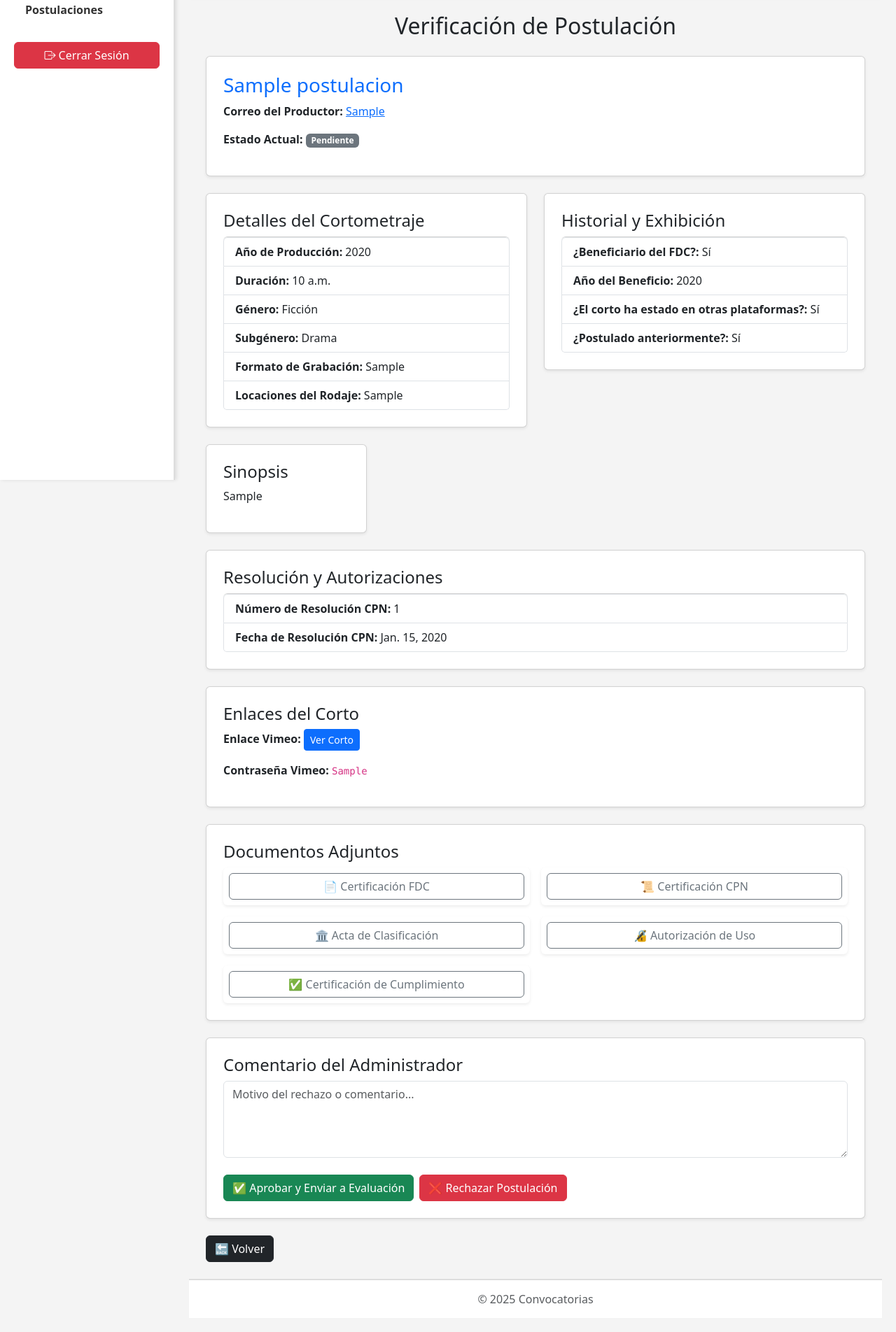
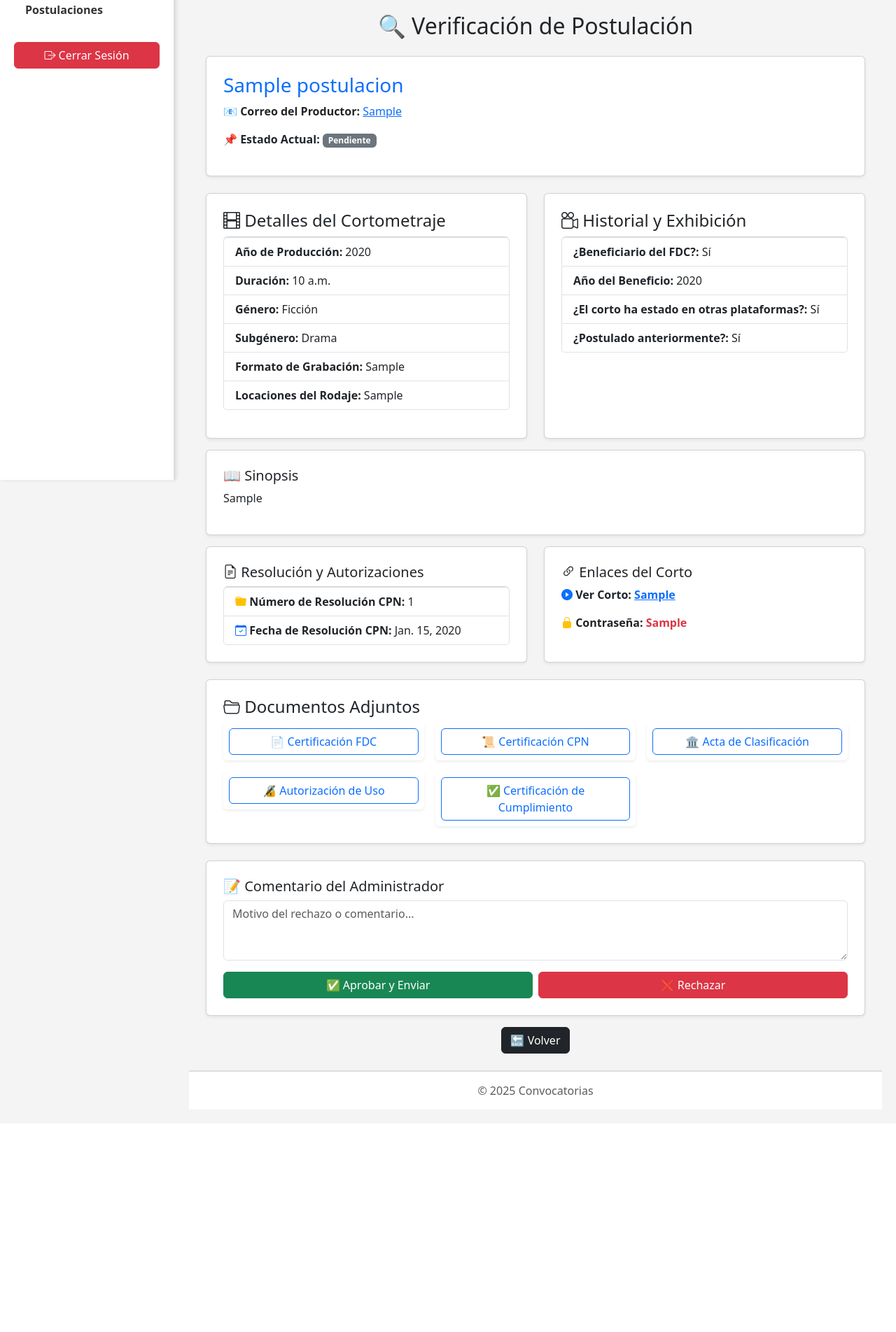
Before and after one commit to mlopez8621/conv_cort_proyec, a Django app: page /convocatorias/verificar-postulacion/1/ in a window 1280 px wide. Shown: the part 114-2018 px from the top of the page at 70% size. After the commit the page ends 1679 px from the top, so only its background shows below. Run offline with Django 5.2, Linux system fonts and the light colour scheme; a user stored in the database is signed in; tables that the repository leaves empty hold one stand-in row (values such as "Sample post").

Commit message:
Formulario verificacion de postulacion

```diff
--- a/convocatorias/templates/convocatorias/verificar_postulacion.html
+++ b/convocatorias/templates/convocatorias/verificar_postulacion.html
@@ -2,13 +2,15 @@
 
 {% block content %}
 <div class="container mt-4">
-    <h2 class="text-center mb-4">Verificación de Postulación</h2>
+    <h2 class="text-center mb-4">🔍 Verificación de Postulación</h2>
 
     <!-- 🔹 Información principal -->
     <div class="card shadow-sm p-4 mb-4">
         <h3 class="text-primary">{{ postulacion.titulo }}</h3>
-        <p><strong>Correo del Productor:</strong> <a href="mailto:{{ postulacion.correo_productor }}">{{ postulacion.correo_productor }}</a></p>
-        <p><strong>Estado Actual:</strong>
+        <p><strong>📧 Correo del Productor:</strong>
+            <a href="mailto:{{ postulacion.correo_productor }}">{{ postulacion.correo_productor }}</a>
+        </p>
+        <p><strong>📌 Estado Actual:</strong>
             <span class="badge
                 {% if postulacion.estado == 'evaluacion' %} bg-warning text-dark
                 {% elif postulacion.estado == 'rechazado' %} bg-danger
@@ -21,10 +23,10 @@
     </div>
 
     <!-- 🔹 Sección de Detalles -->
-    <div class="row">
+    <div class="row mb-3"> <!-- Añadí un margen inferior a la fila -->
         <div class="col-md-6">
-            <div class="card shadow-sm p-4 mb-4">
-                <h4>Detalles del Cortometraje</h4>
+            <div class="card shadow-sm p-4 mb-3 h-100"> <!-- Ajuste de margen inferior -->
+                <h4><i class="bi bi-film"></i> Detalles del Cortometraje</h4>
                 <ul class="list-group">
                     <li class="list-group-item"><strong>Año de Producción:</strong> {{ postulacion.anio_produccion }}</li>
                     <li class="list-group-item"><strong>Duración:</strong> {{ postulacion.duracion }}</li>
@@ -37,17 +39,11 @@
                     <li class="list-group-item"><strong>Locaciones del Rodaje:</strong> {{ postulacion.locaciones_rodaje }}</li>
                 </ul>
             </div>
-            <div class="col-md-6">
-                <div class="card shadow-sm p-4 mb-4">
-                    <h4>Sinopsis</h4>
-                    <p>{{ postulacion.sinopsis_corta }}</p>
-                </div>
-            </div>
         </div>
 
         <div class="col-md-6">
-            <div class="card shadow-sm p-4 mb-4">
-                <h4>Historial y Exhibición</h4>
+            <div class="card shadow-sm p-4 mb-3 h-100"> <!-- Ajuste de margen inferior -->
+                <h4><i class="bi bi-camera-reels"></i> Historial y Exhibición</h4>
                 <ul class="list-group">
                     <li class="list-group-item"><strong>¿Beneficiario del FDC?:</strong> {{ postulacion.get_beneficiario_fdc_display }}</li>
                     {% if postulacion.beneficiario_fdc == "si" %}
@@ -63,34 +59,71 @@
         </div>
     </div>
 
-    <!-- 🔹 Resolución y Autorizaciones -->
-    <div class="card shadow-sm p-4 mb-4">
-        <h4>Resolución y Autorizaciones</h4>
+    <!-- 📖 Sinopsis -->
+    <div class="card shadow-sm p-4 mb-3">
+        <h5>📖 Sinopsis</h5>
+        <p class="text-justify">{{ postulacion.sinopsis_corta }}</p>
+    </div>
+
+    <!-- 📑 Resolución y Autorizaciones + 🎥 Enlaces del Corto -->
+    <div class="row mb-4"> <!-- 🔹 Añadí "mb-4" aquí para dar espacio con Documentos Adjuntos -->
+        <div class="col-md-6">
+            <div class="card shadow-sm p-4 h-100">
+                <h5><i class="bi bi-file-earmark-text"></i> Resolución y Autorizaciones</h5>
                 <ul class="list-group">
-            <li class="list-group-item"><strong>Número de Resolución CPN:</strong> {{ postulacion.resolucion_cpn }}</li>
-            <li class="list-group-item"><strong>Fecha de Resolución CPN:</strong> {{ postulacion.fecha_resolucion_cpn }}</li>
+                    <li class="list-group-item">
+                        <i class="bi bi-folder-fill text-warning"></i>
+                        <strong>Número de Resolución CPN:</strong> {{ postulacion.resolucion_cpn }}
+                    </li>
+                    <li class="list-group-item">
+                        <i class="bi bi-calendar-check text-primary"></i>
+                        <strong>Fecha de Resolución CPN:</strong> {{ postulacion.fecha_resolucion_cpn }}
+                    </li>
                 </ul>
             </div>
+        </div>
 
-    <!-- 🔹 Enlaces del Corto -->
-    <div class="card shadow-sm p-4 mb-4">
-        <h4>Enlaces del Corto</h4>
+        <!-- 🎥 Enlaces del Corto -->
+        <div class="col-md-6">
+            <div class="card shadow-sm p-4 h-100">
+                <h5><i class="bi bi-link-45deg"></i> Enlaces del Corto</h5>
+                <div>
                     {% if postulacion.enlace_vimeo %}
-            <p><strong>Enlace Vimeo:</strong> <a href="{{ postulacion.enlace_vimeo }}" class="btn btn-primary btn-sm" target="_blank">Ver Corto</a></p>
+                        <p>
+                            <i class="bi bi-play-circle-fill text-primary"></i>
+                            <strong>Ver Corto:</strong>
+                            <a href="{{ postulacion.enlace_vimeo }}"
+                                class="fw-bold text-primary text-decoration-underline"
+                                target="_blank">
+                                {{ postulacion.enlace_vimeo }}
+                            </a>
+                        </p>
+                    {% else %}
+                        <p class="text-muted"><i class="bi bi-exclamation-circle"></i> No hay enlace disponible.</p>
                     {% endif %}
+
                     {% if postulacion.contrasena_vimeo %}
-            <p><strong>Contraseña Vimeo:</strong> <code>{{ postulacion.contrasena_vimeo }}</code></p>
+                        <p class="mt-2">
+                            <i class="bi bi-lock-fill text-warning"></i>
+                            <strong>Contraseña:</strong>
+                            <span class="fw-bold text-danger">{{ postulacion.contrasena_vimeo }}</span>
+                        </p>
                     {% endif %}
                 </div>
+            </div>
+        </div>
+</div> <!-- 🔹 La "mb-4" en la fila asegurará la separación con Documentos Adjuntos -->
 
-    <!-- 🔹 Documentos Adjuntos -->
+
+
+    <!-- 📄 Documentos Adjuntos -->
     <div class="card shadow-sm p-4 mb-4">
-        <h4>Documentos Adjuntos</h4>
-        <div class="row row-cols-1 row-cols-md-2 g-3">
+        <h4><i class="bi bi-folder2-open"></i> Documentos Adjuntos</h4>
+        <div class="row row-cols-1 row-cols-md-3 g-3">
             {% if postulacion.certificacion_fdc %}
             <div class="col">
-                <div class="card border-0 shadow-sm p-2">
-                    <a href="{{ postulacion.certificacion_fdc.url }}" class="btn btn-outline-secondary btn-block" target="_blank">
+                <div class="card border-0 shadow-sm p-2 text-center">
+                    <a href="{{ postulacion.certificacion_fdc.url }}" class="btn btn-outline-primary w-100" target="_blank">
                         📄 Certificación FDC
                     </a>
                 </div>
@@ -98,8 +131,8 @@
             {% endif %}
             {% if postulacion.certificacion_cpn %}
             <div class="col">
-                <div class="card border-0 shadow-sm p-2">
-                    <a href="{{ postulacion.certificacion_cpn.url }}" class="btn btn-outline-secondary btn-block" target="_blank">
+                <div class="card border-0 shadow-sm p-2 text-center">
+                    <a href="{{ postulacion.certificacion_cpn.url }}" class="btn btn-outline-primary w-100" target="_blank">
                         📜 Certificación CPN
                     </a>
                 </div>
@@ -107,8 +140,8 @@
             {% endif %}
             {% if postulacion.acta_clasificacion %}
             <div class="col">
-                <div class="card border-0 shadow-sm p-2">
-                    <a href="{{ postulacion.acta_clasificacion.url }}" class="btn btn-outline-secondary btn-block" target="_blank">
+                <div class="card border-0 shadow-sm p-2 text-center">
+                    <a href="{{ postulacion.acta_clasificacion.url }}" class="btn btn-outline-primary w-100" target="_blank">
                         🏛️ Acta de Clasificación
                     </a>
                 </div>
@@ -116,8 +149,8 @@
             {% endif %}
             {% if postulacion.autorizacion_uso %}
             <div class="col">
-                <div class="card border-0 shadow-sm p-2">
-                    <a href="{{ postulacion.autorizacion_uso.url }}" class="btn btn-outline-secondary btn-block" target="_blank">
+                <div class="card border-0 shadow-sm p-2 text-center">
+                    <a href="{{ postulacion.autorizacion_uso.url }}" class="btn btn-outline-primary w-100" target="_blank">
                         🔏 Autorización de Uso
                     </a>
                 </div>
@@ -125,8 +158,8 @@
             {% endif %}
             {% if postulacion.certificacion_cumplimiento %}
             <div class="col">
-                <div class="card border-0 shadow-sm p-2">
-                    <a href="{{ postulacion.certificacion_cumplimiento.url }}" class="btn btn-outline-secondary btn-block" target="_blank">
+                <div class="card border-0 shadow-sm p-2 text-center">
+                    <a href="{{ postulacion.certificacion_cumplimiento.url }}" class="btn btn-outline-primary w-100" target="_blank">
                         ✅ Certificación de Cumplimiento
                     </a>
                 </div>
@@ -136,20 +169,23 @@
 </div>
 
 
-    <!-- 🔹 Comentario del Administrador -->
-    <div class="card shadow-sm p-4 mb-4">
-        <h4>Comentario del Administrador</h4>
+
+    <!-- 📝 Comentario del Administrador -->
+    <div class="card shadow-sm p-4 mb-3">
+        <h5>📝 Comentario del Administrador</h5>
         <form method="POST">
             {% csrf_token %}
-            <textarea name="comentario_admin" class="form-control" rows="4" placeholder="Motivo del rechazo o comentario..."></textarea>
-            <br>
+            <textarea name="comentario_admin" class="form-control mb-3" rows="3" placeholder="Motivo del rechazo o comentario..."></textarea>
             <div class="d-flex gap-2">
-                <button type="submit" name="aprobar" class="btn btn-success">✅ Aprobar y Enviar a Evaluación</button>
-                <button type="submit" name="rechazar" class="btn btn-danger">❌ Rechazar Postulación</button>
+                <button type="submit" name="aprobar" class="btn btn-success w-50">✅ Aprobar y Enviar</button>
+                <button type="submit" name="rechazar" class="btn btn-danger w-50">❌ Rechazar</button>
             </div>
         </form>
     </div>
 
+    <!-- 🔙 Botón Volver -->
+    <div class="text-center mt-3">
         <a href="{% url 'lista_postulaciones_admin' %}" class="btn btn-dark">🔙 Volver</a>
     </div>
+</div>
 {% endblock %}
--- a/convocatorias/urls.py
+++ b/convocatorias/urls.py
@@ -17,4 +17,6 @@ urlpatterns = [
     path('asignar-evaluadores/<int:postulacion_id>/', asignar_evaluadores, name='asignar_evaluadores'),  # ✅ Nueva URL
     path('evaluar-postulacion/<int:postulacion_id>/', evaluar_postulacion, name='evaluar_postulacion'),
     path('postulaciones-asignadas/', postulaciones_asignadas, name='postulaciones_asignadas'),
+    path('lista-postulaciones/', lista_postulaciones_admin, name='lista_postulaciones_admin'),
+
 ]
--- a/convocatorias/views.py
+++ b/convocatorias/views.py
@@ -4,6 +4,7 @@ from django.contrib.auth.decorators import login_required, user_passes_test
 from django.contrib.auth import login, authenticate
 from django.contrib.auth.models import User
 from django.contrib import messages
+from django.core.paginator import Paginator
 from .models import Postulacion, Evaluador, Evaluacion, PostulacionEvaluadores
 from .forms import PostulacionForm
 from .forms import EvaluacionForm
@@ -247,3 +248,12 @@ def custom_login(request):
 
     print("❌ Redirigiendo a login (Acceso por GET)")  # 🔹 Debug
     return render(request, "convocatorias/login.html")
+
+def lista_postulaciones_admin(request):
+    postulaciones_list = Postulacion.objects.all().order_by('-id')  # Ordena por ID descendente
+    paginator = Paginator(postulaciones_list, 5)  # Muestra 5 postulaciones por página
+
+    page_number = request.GET.get('page')
+    postulaciones = paginator.get_page(page_number)
+
+    return render(request, 'convocatorias/lista_postulaciones_admin.html', {'postulaciones': postulaciones})
```
Also changed, not shown: convocatorias/templates/convocatorias/lista_postulaciones_admin.html (+29 -2 lines). Lines whose indentation alone changed are shown as unchanged.
